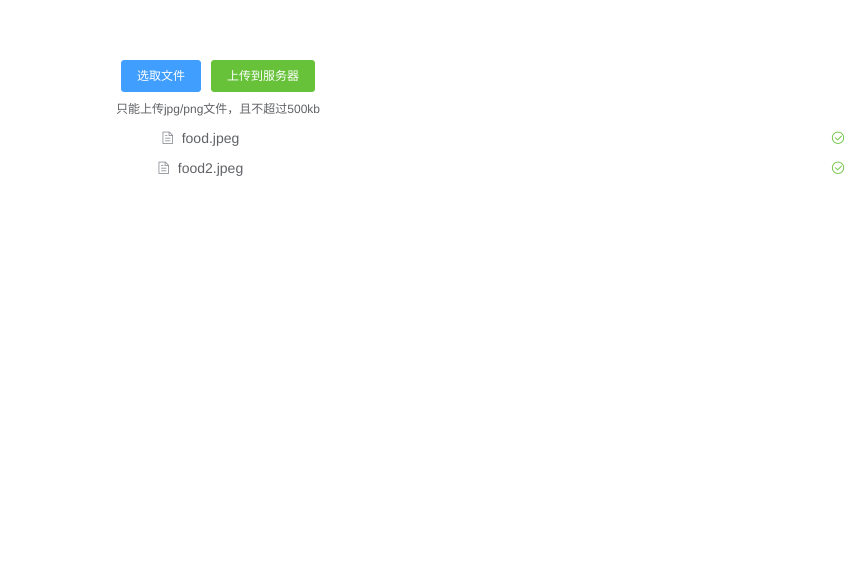
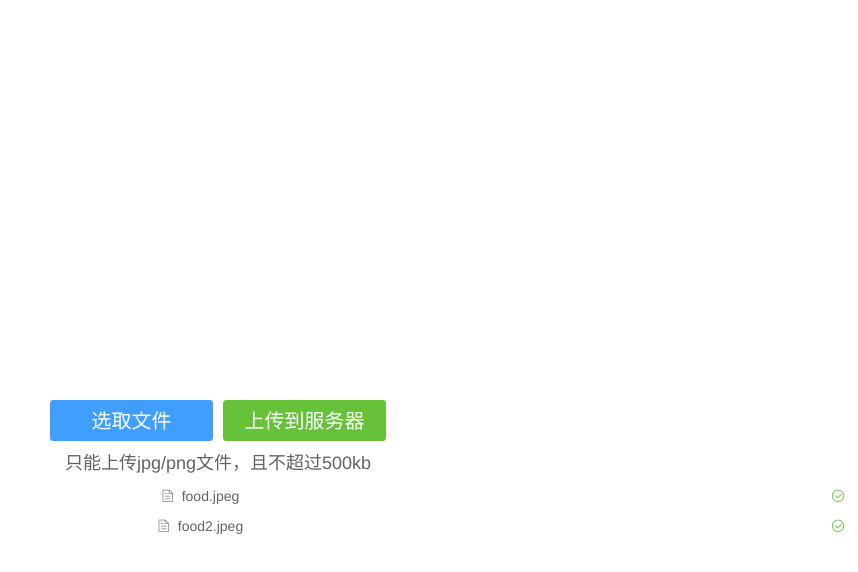
Before and after one commit to CodeStarting-design/OCR-web, a Vue app: page / in a window 1280 px wide. Shown: the top 572 px of the page, without its empty margins (422-1280 px from the left). Built offline with nearby package versions, Linux system fonts and the light colour scheme.

Commit message:
202121_2_18 commit

```diff
--- a/src/App.vue
+++ b/src/App.vue
@@ -2,6 +2,7 @@
   <div id="app">
     <!-- <img alt="Vue logo" src="./assets/logo.png">
     <HelloWorld msg="Welcome to Your Vue.js App"/> -->
+    <div class="empty"></div>
     <Upload/>
   </div>
 </template>
@@ -27,4 +28,7 @@ export default {
   color: #2c3e50;
   margin-top: 60px;
 }
+.empty{
+  height: 340px;
+}
 </style>
--- a/src/components/upload.vue
+++ b/src/components/upload.vue
@@ -7,9 +7,9 @@
   :on-remove="handleRemove"
   :file-list="fileList"
   :auto-upload="false">
-  <el-button slot="trigger" size="small" type="primary">选取文件</el-button>
-  <el-button style="margin-left: 10px;" size="small" type="success" @click="submitUpload">上传到服务器</el-button>
-  <div slot="tip" class="el-upload__tip">只能上传jpg/png文件，且不超过500kb</div>
+  <el-button slot="trigger" size="small" type="primary" id="select">选取文件</el-button>
+  <el-button style="margin-left: 10px;" size="small" type="success" @click="submitUpload" id="upload">上传到服务器</el-button>
+  <div slot="tip" class="el-upload__tip" id="tip">只能上传jpg/png文件，且不超过500kb</div>
 </el-upload>
 </template>
 <script>
@@ -33,3 +33,22 @@
     }
   }
 </script>
+<style >
+  #select{
+      font-size: 20px;
+      width: 163px;
+      height: 41px;
+  }
+  #upload{
+    font-size: 20px;
+      width: 163px;
+      height: 41px;
+      text-align: center;
+      display: inline-block;
+
+  }
+  #tip{
+    font-size: 18px;
+  }
+
+</style>
```
